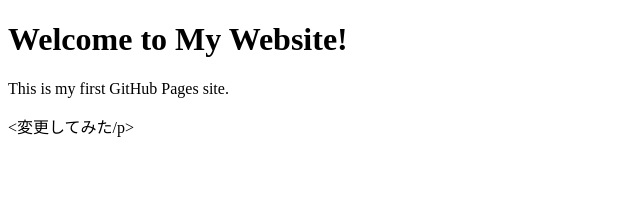
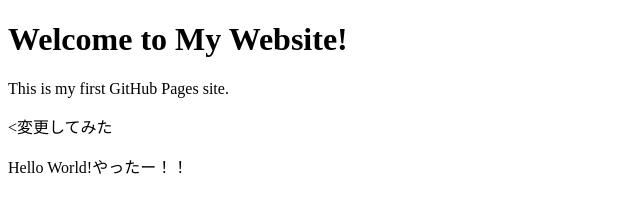
Before and after one commit to ken1math/my-website, a plain HTML site: page docs/index.html in a window 1280 px wide. Shown: the whole page, without its empty margins (0-640 px from the left). Drawn offline with Linux system fonts and the light colour scheme.

Commit message:
Hellow World

```diff
--- a/docs/index.html
+++ b/docs/index.html
@@ -6,6 +6,7 @@
 <body>
     <h1>Welcome to My Website!</h1>
     <p>This is my first GitHub Pages site.</p>
-    <p><変更してみた/p>
+    <p><変更してみた</p>
+    <p>Hello World!やったー！！</p>
 </body>
 </html>
```
